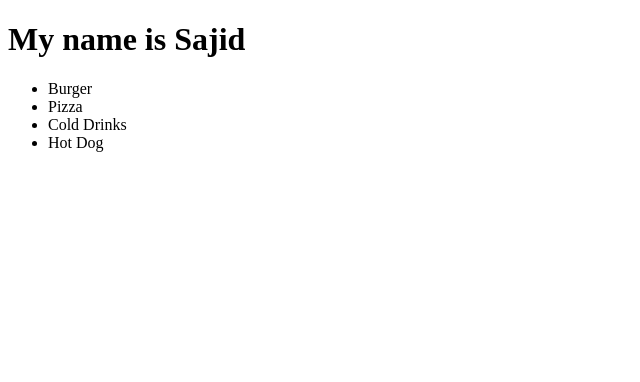
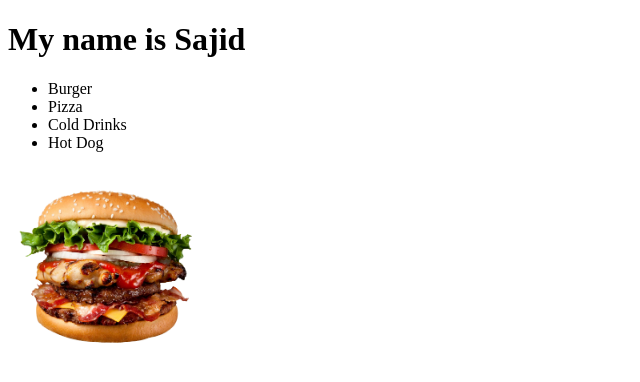
Before and after one commit to sajid9995/my-third-repo, a plain HTML site: page index.html in a window 1280 px wide. Shown: the whole page, without its empty margins (0-640 px from the left). Drawn offline with Linux system fonts and the light colour scheme.

Commit message:
Added Burger Image

```diff
--- a/index.html
+++ b/index.html
@@ -5,6 +5,12 @@
     <meta http-equiv="X-UA-Compatible" content="IE=edge">
     <meta name="viewport" content="width=h, initial-scale=1.0">
     <title>Document</title>
+    <style>
+        .burger{
+            width: 200px;
+            height: 200px;
+        }
+    </style>
 </head>
 <body>
     <h1>My name is Sajid</h1>
@@ -14,5 +20,6 @@
         <li>Cold Drinks</li>
         <li>Hot Dog</li>
     </ul>
+    <img class="burger" src="img1.png" alt="">
 </body>
 </html>
```
Also changed, not shown: img1.png (added).
